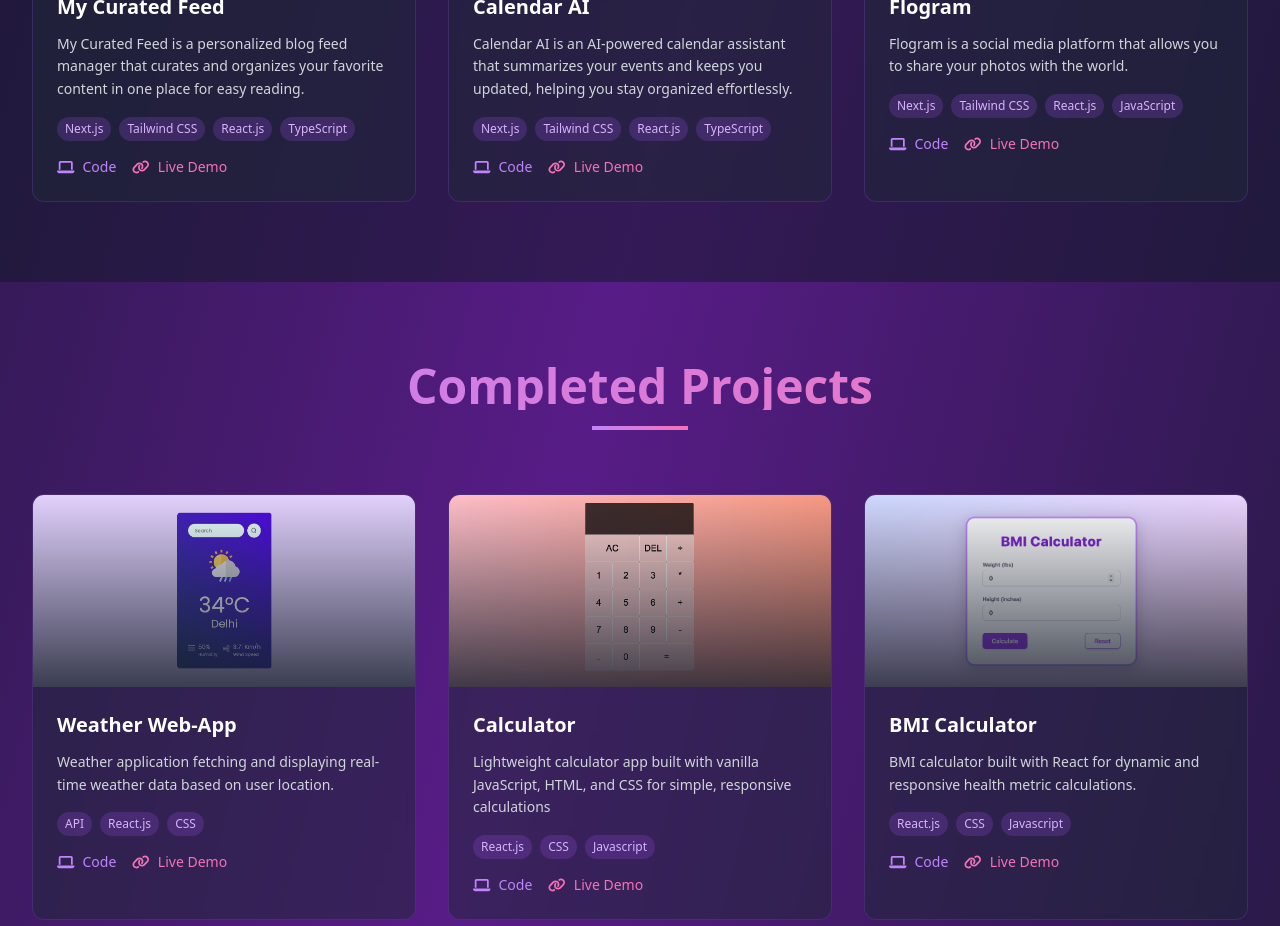
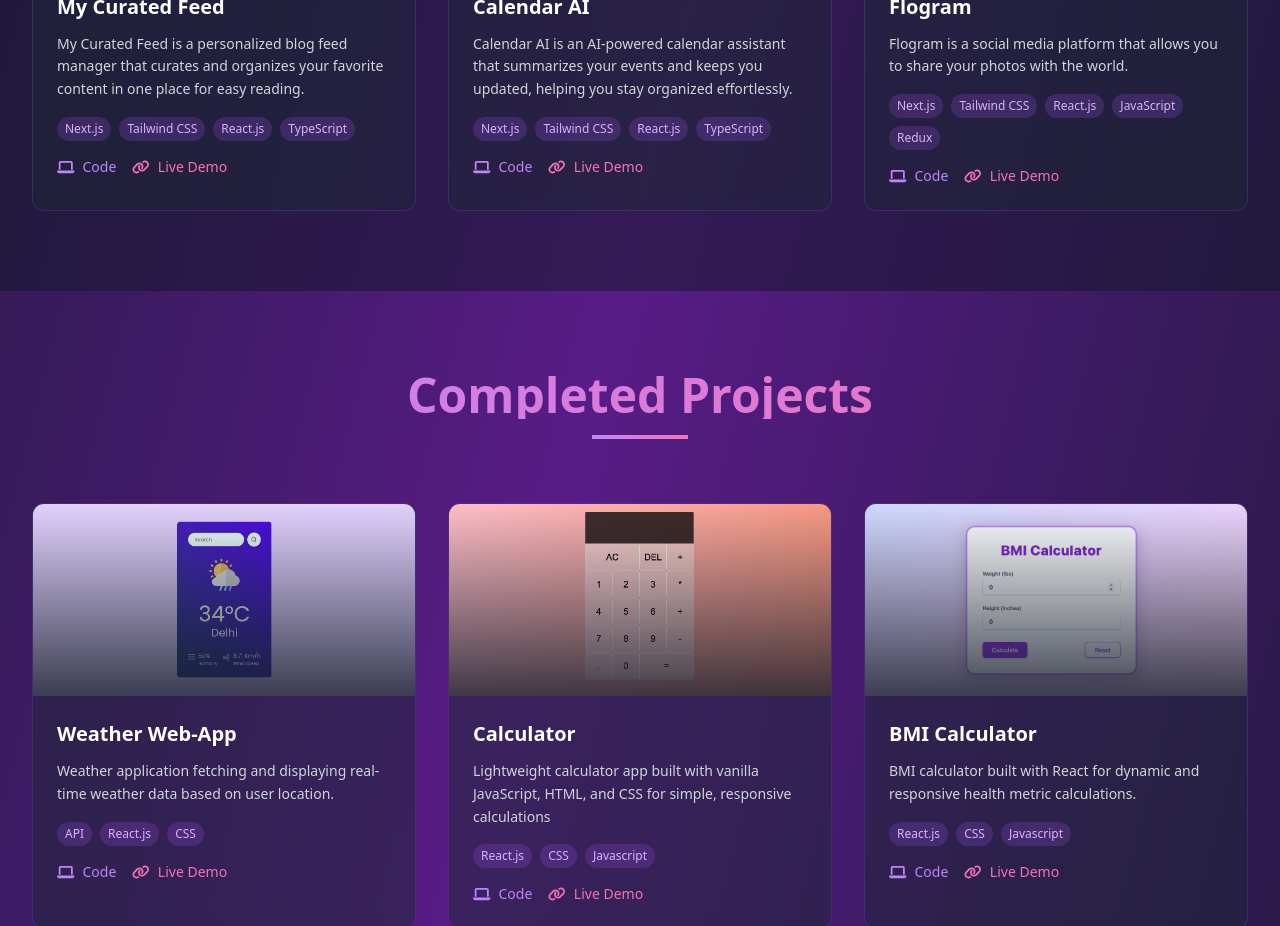
Before and after one commit to chiyaw/Portfolio, a React (Vite) app: page / in a window 1280 px wide. Shown: the part 2360-3286 px from the top of the page. Built offline with nearby package versions, Linux system fonts and the light colour scheme.

Commit message:
add redux to flogram

```diff
--- a/src/Portfolio.jsx
+++ b/src/Portfolio.jsx
@@ -106,7 +106,7 @@ const Portfolio = () => {
     {
       title: "Flogram",
       description: "Flogram is a social media platform that allows you to share your photos with the world.",
-      tech: ["Next.js", "Tailwind CSS", "React.js", "JavaScript"],
+      tech: ["Next.js", "Tailwind CSS", "React.js", "JavaScript","Redux"],
       image: flog,
       github: "https://github.com/chiyaw/Flogr",
       live: "https://flogram-undf.vercel.app/login"
```
